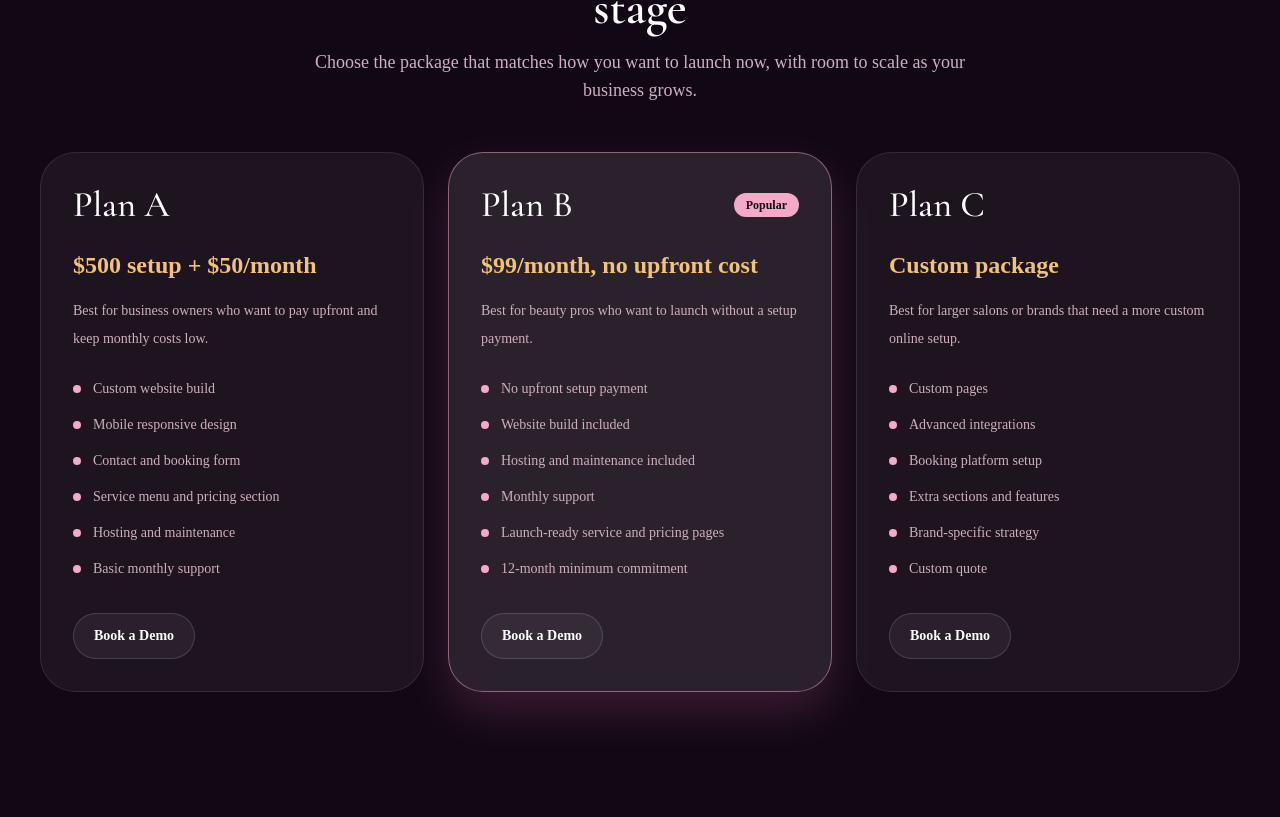
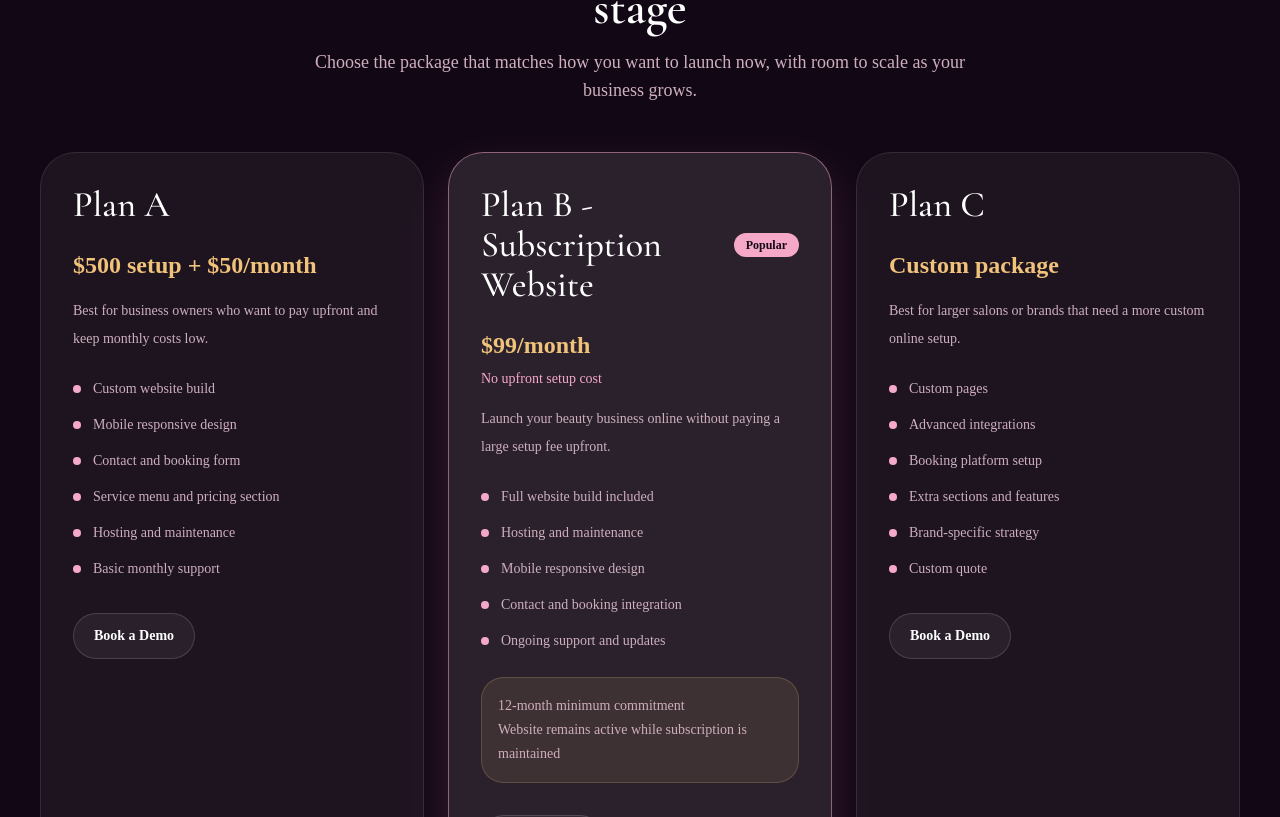
Before and after one commit to juanv8964/BeautySite, a Next.js app: page / in a window 1280 px wide. Shown: the part 3163-3980 px from the top of the page. Built offline with nearby package versions, Linux system fonts and the light colour scheme.

Commit message:
Updating FQA and Plan B

```diff
--- a/components/faq-section.tsx
+++ b/components/faq-section.tsx
@@ -29,6 +29,21 @@ const faqs = [
     answer:
       "Payment depends on the package you choose. You can either pay an upfront setup plus a lower monthly fee, or choose the monthly option with no setup cost.",
   },
+  {
+    question: "How does the monthly website plan work?",
+    answer:
+      "Our subscription plan includes the website build, hosting, maintenance, and ongoing support for one monthly fee. There is no upfront website setup cost. Your website remains active and fully managed by BeautySite Builders while your subscription is active.",
+  },
+  {
+    question: "What happens if I cancel the subscription?",
+    answer:
+      "If the subscription is canceled, hosting and website access are discontinued at the end of the billing term unless otherwise agreed upon.",
+  },
+  {
+    question: "Can I purchase the website later?",
+    answer:
+      "Yes. Clients on the subscription plan may request a website buyout for full ownership after the minimum commitment period.",
+  },
 ];
 
 export function FaqSection() {
--- a/components/pricing-section.tsx
+++ b/components/pricing-section.tsx
@@ -14,18 +14,22 @@ const plans = [
     ],
   },
   {
-    name: "Plan B",
-    price: "$99/month, no upfront cost",
+    name: "Plan B - Subscription Website",
+    price: "$99/month",
+    note: "No upfront setup cost",
     description:
-      "Best for beauty pros who want to launch without a setup payment.",
+      "Launch your beauty business online without paying a large setup fee upfront.",
     featured: true,
     features: [
-      "No upfront setup payment",
-      "Website build included",
-      "Hosting and maintenance included",
-      "Monthly support",
-      "Launch-ready service and pricing pages",
+      "Full website build included",
+      "Hosting and maintenance",
+      "Mobile responsive design",
+      "Contact and booking integration",
+      "Ongoing support and updates",
+    ],
+    commitmentNote: [
       "12-month minimum commitment",
+      "Website remains active while subscription is maintained",
     ],
   },
   {
@@ -75,6 +79,9 @@ export function PricingSection() {
                 ) : null}
               </div>
               <p className="mt-6 text-2xl font-semibold text-gold">{plan.price}</p>
+              {"note" in plan && plan.note ? (
+                <p className="mt-2 text-sm font-medium text-blush">{plan.note}</p>
+              ) : null}
               <p className="mt-4 text-sm leading-7 text-muted">{plan.description}</p>
               <ul className="mt-6 space-y-3">
                 {plan.features.map((feature) => (
@@ -84,6 +91,15 @@ export function PricingSection() {
                   </li>
                 ))}
               </ul>
+              {"commitmentNote" in plan && plan.commitmentNote ? (
+                <div className="mt-6 rounded-[1.4rem] border border-gold/20 bg-gold/10 px-4 py-4">
+                  {plan.commitmentNote.map((item) => (
+                    <p key={item} className="text-sm leading-6 text-muted">
+                      {item}
+                    </p>
+                  ))}
+                </div>
+              ) : null}
               <a
                 href="#contact"
                 className="mt-8 inline-flex rounded-full border border-white/15 bg-white/5 px-5 py-3 text-sm font-semibold text-white transition hover:border-blush/50 hover:bg-white/10"
```
